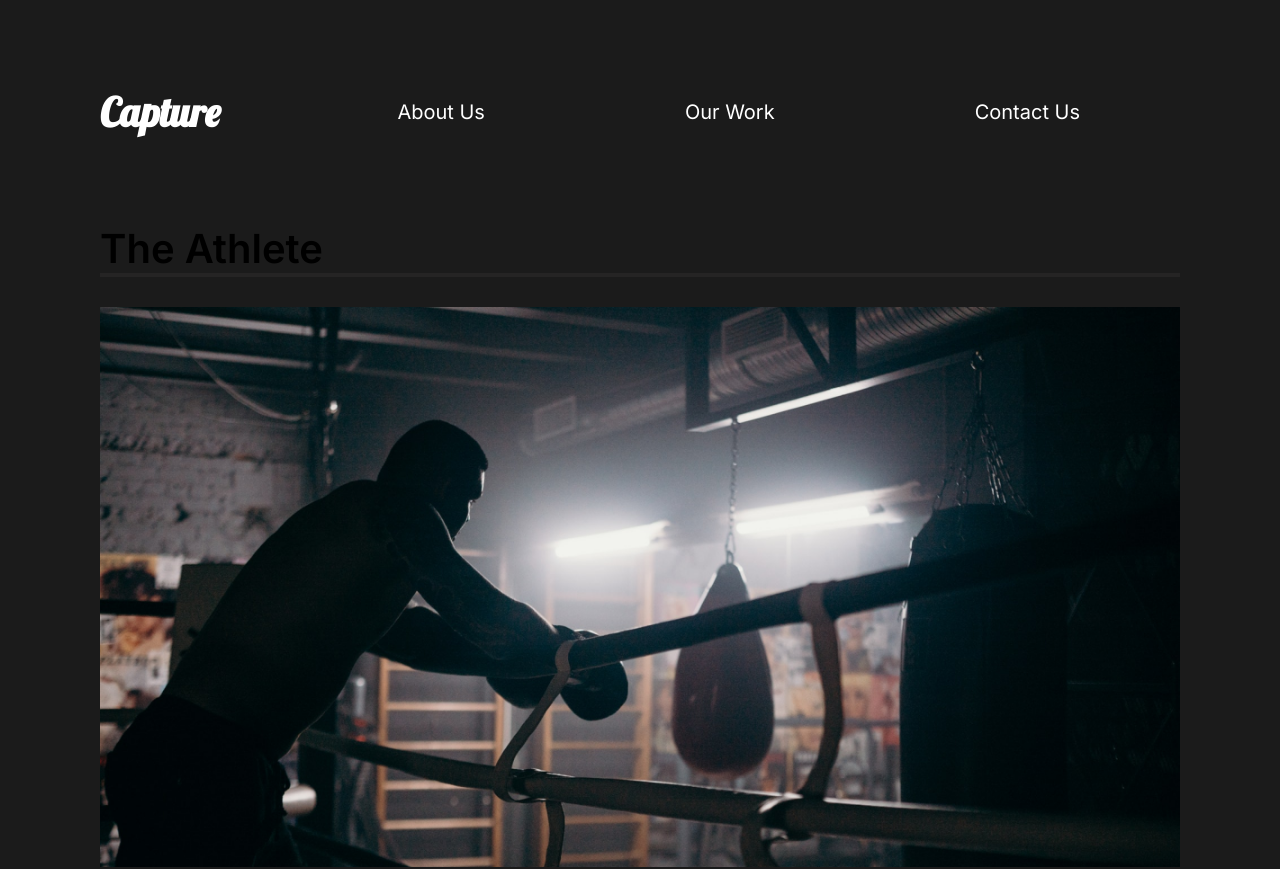
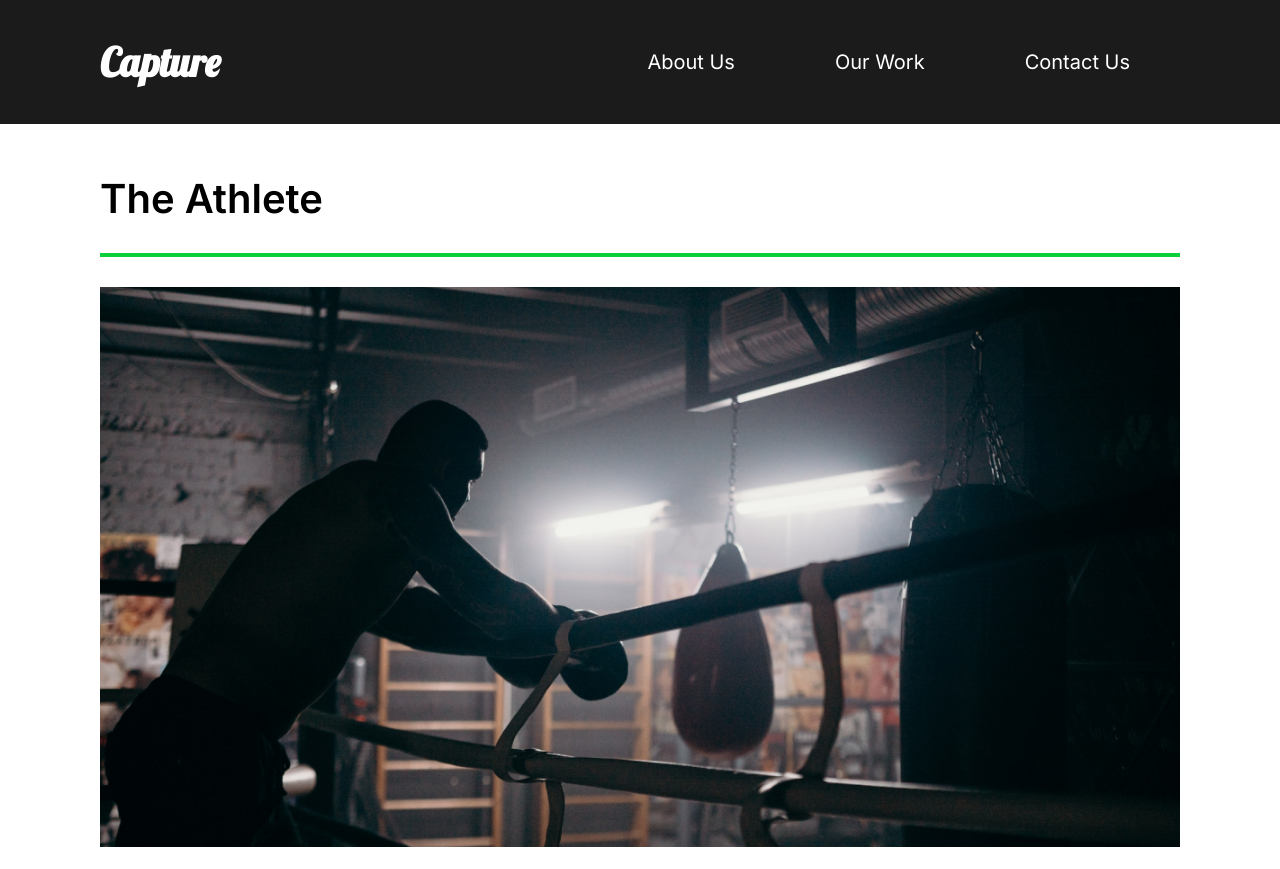
Before and after one commit to rohithramesh44/react-style-project, a React (Create React App) app: page /work in a window 1280 px wide. Shown: the top 869 px of the page. Built offline with nearby package versions, Linux system fonts and the light colour scheme.

Commit message:
Animations.js added

```diff
--- a/src/App.js
+++ b/src/App.js
@@ -4,19 +4,24 @@ import Nav from "./components/Nav";
 import OurWork from "./pages/OurWork";
 import ContactUs from "./pages/ContactUs";
 import MovieDetail from "./pages/MovieDetail";
-import { Switch, Route, Routes } from "react-router-dom";
+import { Route, Routes, useLocation } from "react-router-dom";
+import { AnimatePresence } from "framer-motion";
 
 function App() {
+  const location = useLocation();
+  console.log(location);
   return (
     <div className="App">
       <GlobalStyle />
       <Nav />
-      <Routes>
-        <Route path="/" element={<AboutUs />} />
-        <Route path="/work" element={<OurWork />} />
-        <Route path="/work/:id" element={<MovieDetail />} />
-        <Route path="/contact" element={<ContactUs />} />
-      </Routes>
+      <AnimatePresence exitBeforeEnter>
+        <Routes location={location.pathname} key={location.key}>
+          <Route path="/" element={<AboutUs />} />
+          <Route path="/work" element={<OurWork />} />
+          <Route path="/work/:id" element={<MovieDetail />} />
+          <Route path="/contact" element={<ContactUs />} />
+        </Routes>
+      </AnimatePresence>
     </div>
   );
 }
--- /dev/null
+++ b/src/animations.js
@@ -0,0 +1,57 @@
+export const pageAnimation = {
+  hidden: {
+    opacity: 0,
+    y: 300,
+  },
+  show: {
+    opacity: 1,
+    y: 0,
+    transition: {
+      duration: 0.8,
+      ease: "easeOut",
+      when: "beforeChildren",
+      staggerChildren: 0.25,
+    },
+  },
+  exit: {
+    opacity: 0,
+    y: 300,
+    transition: { duration: 0.25, ease: "easeOut" },
+  },
+};
+export const titleAnimi = {
+  hidden: { opacity: 0, y: 200 },
+  show: { opacity: 1, y: 0, transition: { duration: 0.75, ease: "easeOut" } },
+};
+export const fadeOutAnimi = {
+  hidden: { opacity: 0 },
+  show: { opacity: 1, transition: { duration: 0.4, ease: "easeOut" } },
+};
+
+export const photoAnimi = {
+  hidden: { opacity: 0, scale: 1.5 },
+  show: {
+    opacity: 1,
+    scale: 1,
+    transition: { duration: 0.85, ease: "easeOut" },
+  },
+};
+
+export const lineAnimi = {
+  hidden: { width: "0%" },
+  show: { width: "100%", transition: { duration: 1, ease: "easeOut" } },
+};
+
+export const sliderContainerAnimi = {
+  hidden: { opacity: 1 },
+  show: { opacity: 1, transition: { duration: 1, ease: "easeOut" } },
+};
+
+export const sliderAnimi = {
+  hidden: { x: "-130%", skew: "45deg" },
+  show: {
+    x: "100%",
+    skew: "0deg",
+    transition: { duration: 1, ease: "easeOut" },
+  },
+};
--- a/src/components/Nav.js
+++ b/src/components/Nav.js
@@ -42,7 +42,7 @@ const StyleNav = styled.div`
     list-style: none;
   }
   li {
-    padding: 10rem;
+    padding: 5rem;
 
     position: relative;
 
--- /dev/null
+++ b/src/components/Wave.js
@@ -0,0 +1,34 @@
+import React from "react";
+import styled from "styled-components";
+import { motion } from "framer-motion";
+
+const Wave = () => {
+  return (
+    <WaveSvg
+      viewBox="0 0 1440 363"
+      fill="none"
+      xmlns="http://www.w3.org/2000/svg"
+    >
+      <motion.path
+        initial={{ pathLength: 0, pathOffset: 1 }}
+        animate={{
+          pathLength: 1,
+          pathOffset: 0,
+          transition: { duration: 1, delay: 1 },
+        }}
+        d="M1440 27.4774C1352.73 19.8184 1122.41 49.0556 899.331 227.276C620.48 450.052 354.282 355.647 170.328 185.318C23.165 49.0556 -4.21721 8.32998 0.487081 5"
+        stroke="#D96ED4"
+        strokeOpacity="0.1"
+        strokeWidth="10"
+      />
+    </WaveSvg>
+  );
+};
+
+const WaveSvg = styled.svg`
+  position: absolute;
+  left: 0;
+  z-index: 1;
+`;
+
+export default Wave;
--- a/src/pages/AboutUs.js
+++ b/src/pages/AboutUs.js
@@ -3,13 +3,21 @@ import AboutSection from "../components/AboutSection";
 import FaqSection from "../components/FaqSection";
 import ServicesSection from "../components/ServicesSection";
 
+import { motion } from "framer-motion";
+import { pageAnimation } from "../animations";
+
 const AboutUs = () => {
   return (
-    <>
+    <motion.div
+      variants={pageAnimation}
+      initial="hidden"
+      animate="show"
+      exit="exit"
+    >
       <AboutSection />
       <ServicesSection />
       <FaqSection />
-    </>
+    </motion.div>
   );
 };
 export default AboutUs;
--- a/src/pages/ContactUs.js
+++ b/src/pages/ContactUs.js
@@ -1,8 +1,21 @@
 import React from "react";
 import { Temp } from "../style";
+//animations
+import { motion } from "framer-motion";
+import { pageAnimation } from "../animations";
 
 const ContactUs = () => {
-  return <Temp>this is wonder el444</Temp>;
+  return (
+    <motion.div
+      variants={pageAnimation}
+      initial="hidden"
+      animate="show"
+      exit="exit"
+      style={{ background: "#fff" }}
+    >
+      <Temp>this is wonder el444</Temp>
+    </motion.div>
+  );
 };
 
 export default ContactUs;
--- a/src/pages/MovieDetail.js
+++ b/src/pages/MovieDetail.js
@@ -3,6 +3,10 @@ import styled from "styled-components";
 
 import { MovieState } from "../movieState";
 import { useLocation } from "react-router-dom";
+
+//animations
+import { motion } from "framer-motion";
+import { pageAnimation } from "../animations";
 
 const MovieDetail = () => {
   const location = useLocation();
@@ -17,7 +21,12 @@ const MovieDetail = () => {
   return (
     <>
       {movie && (
-        <Details>
+        <Details
+          variants={pageAnimation}
+          initial="hidden"
+          animate="show"
+          exit="exit"
+        >
           <HeadLine>
             <h2>{movie.title}</h2>
             <img src={movie.mainImg} alt="Movie piture" />
@@ -40,7 +49,7 @@ const MovieDetail = () => {
   );
 };
 
-const Details = styled.div`
+const Details = styled(motion.div)`
   width: 100%;
   padding: 5rem 10rem;
 `;
--- a/src/pages/OurWork.js
+++ b/src/pages/OurWork.js
@@ -1,19 +1,46 @@
 import React from "react";
 import styled from "styled-components";
+
 import { Link } from "react-router-dom";
 // import { Temp } from "../style";
 import athlete from "../img/athlete-small.png";
 import theracer from "../img/theracer-small.png";
 import goodtimes from "../img/goodtimes-small.png";
 
+//animations
+import { motion } from "framer-motion";
+import {
+  pageAnimation,
+  fadeOutAnimi,
+  photoAnimi,
+  lineAnimi,
+  sliderContainerAnimi,
+  sliderAnimi,
+} from "../animations";
+
 const OurWork = () => {
   return (
-    <Work>
+    <Work
+      variants={pageAnimation}
+      initial="hidden"
+      animate="show"
+      exit="exit"
+      style={{ background: "#fff" }}
+    >
+      <motion.div variants={sliderContainerAnimi}>
+        <SliderFrame variants={sliderAnimi}></SliderFrame>
+        <SliderFrame1 variants={sliderAnimi}></SliderFrame1>
+        <SliderFrame2 variants={sliderAnimi}></SliderFrame2>
+        <SliderFrame3 variants={sliderAnimi}></SliderFrame3>
+        <SliderFrame4 variants={sliderAnimi}></SliderFrame4>
+      </motion.div>
       <Movie>
-        <h1>The Athlete</h1>
-        <div className="line"></div>
+        <motion.h1 variants={fadeOutAnimi}>The Athlete</motion.h1>
+        <motion.div variants={lineAnimi} className="line"></motion.div>
         <Link to="/work/the-athlete">
-          <img src={athlete} alt="athlete" />
+          <Hide>
+            <motion.img variants={photoAnimi} src={athlete} alt="athlete" />
+          </Hide>
         </Link>
       </Movie>
       <Movie>
@@ -34,9 +61,9 @@ const OurWork = () => {
   );
 };
 
-const Work = styled.div`
+const Work = styled(motion.div)`
   min-height: 100vh;
-  padding: 0 10rem;
+  padding: 5rem 10rem;
 `;
 
 const Movie = styled.div`
@@ -47,8 +74,8 @@ const Movie = styled.div`
   .line {
     width: 100%;
     height: 4px;
-    background-color: #252424;
-    margin-bottom: 3rem;
+    background-color: #0dcf3a;
+    margin: 3rem 0;
   }
   img {
     width: 100%;
@@ -57,4 +84,29 @@ const Movie = styled.div`
   }
 `;
 
+const Hide = styled.div`
+  overflow: hidden;
+`;
+const SliderFrame = styled(motion.div)`
+  position: fixed;
+  top: 15%;
+  left: 0;
+  width: 100%;
+  height: 100vh;
+  background-color: #3b34c8;
+  z-index: 44;
+`;
+const SliderFrame1 = styled(SliderFrame)`
+  background-color: #be34c8;
+`;
+const SliderFrame2 = styled(SliderFrame)`
+  background-color: #c86a34;
+`;
+const SliderFrame3 = styled(SliderFrame)`
+  background-color: #c8b734;
+`;
+const SliderFrame4 = styled(SliderFrame)`
+  background-color: #34c865;
+`;
+
 export default OurWork;
--- a/src/style.js
+++ b/src/style.js
@@ -2,6 +2,7 @@ import styled from "styled-components";
 
 export const About = styled.div`
   min-height: 90vh;
+  position: relative;
   display: flex;
   flex-direction: row;
   align-items: center;
@@ -12,6 +13,8 @@ export const About = styled.div`
 export const Description = styled.div`
   flex: 1;
   padding-right: 5rem;
+  position: absolute;
+  left: 5%;
   h2 {
     font-weight: lighter;
   }
@@ -19,9 +22,13 @@ export const Description = styled.div`
 export const Image = styled.div`
   flex: 1;
   overflow: hidden;
+  position: absolute;
+  right: 5%;
+  width: 45%;
+  z-index: 2;
   img {
     width: 100%;
-    height: 70vh;
+    height: 80vh;
     object-fit: cover;
   }
 `;
```
Also changed, not shown: src/components/AboutSection.js (+10 -18 lines).
